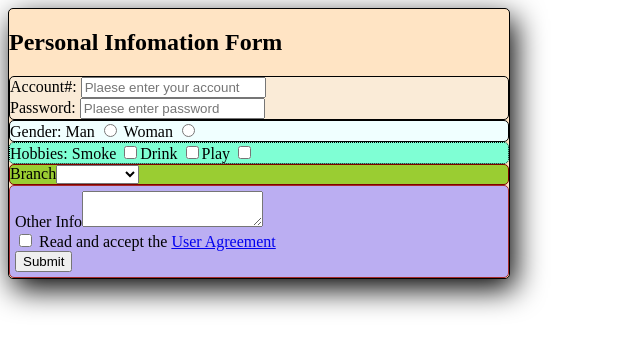
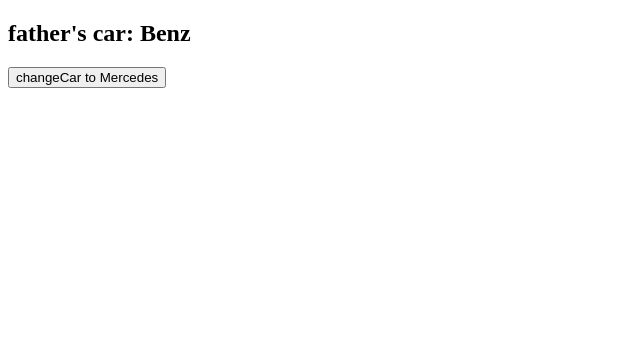
Before and after one commit to yangxiao0303/frontend-develop, a Vue app: page / in a window 1280 px wide. Shown: the top 352 px of the page, without its empty margins (0-640 px from the left). Built offline with nearby package versions, Linux system fonts and the light colour scheme.

Commit message:
06_单项数据流-简单体现

```diff
--- a/src/App.vue
+++ b/src/App.vue
@@ -1,39 +1,28 @@
 <template>
-  <div id="app">
-    <h2>{{ title }}</h2>
-    <FormInput />
-    <FormRadio/>
-    <FormCheckbox/>
-    <Dropdown/>
-    <TextArea></TextArea>
+  <div class="app">
+    <Son :car="car" :sendCar="updateCar"/>
   </div>
+
 </template>
 
 <script>
-import FormInput from "./components/FormInput.vue";
-import FormRadio from "./components/FormRadio.vue";
-import FormCheckbox from "./components/FormCheckbox.vue";
-import Dropdown from "./components/Dropdown.vue";
-import TextArea from "./components/TextArea.vue"
-
-export default {
-  name: "App",
-  // register the component
-  components: { FormInput,FormRadio,FormCheckbox,Dropdown,TextArea },
-  data() {
-    return {
-      title: "Personal Infomation Form",
-    };
-  },
-};
+import Son from './components/Son.vue'
+  export default {
+    name:'Dad',
+    data() {
+      return {
+        car: 'Benz'
+      }
+    },
+    components: {Son},
+    methods:{
+      updateCar(value){
+        this.car = value;
+      }
+    }
+  }
 </script>
 
 <style scoped>
-#app {
-  background-color: bisque;
-  border-radius: 5px;
-  border: 1px solid black;
-  box-shadow: 5px 10px 30px;
-  width: 500px;
-}
+
 </style>
--- a/src/components/Dropdown.vue
+++ /dev/null
@@ -1,32 +0,0 @@
-<template>
-  <div class="dropdown">
-    <label for="city">Branch</label>
-    <select id="city" v-model="city">
-      <option value="Beijing">Beijing</option>
-      <option value="Shanghai">Shanghai</option>
-      <option value="Chengdu">Chengdu</option>
-      <option value="Shenzhen">Shenzhen</option>
-      <option value="Wuhan">Wuhan</option>
-      <option value="Xian">Xian</option>
-    </select>
-  </div>
-</template>
-
-<script>
-  export default {
-    name:'Dropdown',
-    data() {
-      return {
-        city:''
-      }
-    },
-  }
-</script>
-<style scoped>
-.dropdown{
-  background-color: yellowgreen;
-  border: 1px double maroon;
-  border-radius: 5px;
-}
-
-</style>
--- a/src/components/FormCheckbox.vue
+++ /dev/null
@@ -1,31 +0,0 @@
-<template>
-  <form class="checkbox">
-    Hobbies:
-    <!-- v-model will collect the 'checked' bolean value if there is no value been configured -->
-    <label for="somke">Smoke
-    <input type="checkbox" id="somke" value="smoke" v-model="hobby"></label>
-    <label for="drink">Drink
-    <input type="checkbox" id="drink" value="drink" v-model="hobby"></label>
-    <label for="play">Play
-    <input type="checkbox" id="play" value="play" v-model="hobby"></label>
-  </form>
-</template>
-
-<script>
-  export default {
-    name:'FormCheckbox',
-    data() {
-      return {
-        hobby:[],
-      }
-    },
-  }
-</script>
-
-<style scoped>
-  .checkbox{
-    background-color: aquamarine;
-    border-radius: 5px;
-    border: 1px dotted black;
-  }
-</style>
--- a/src/components/FormInput.vue
+++ /dev/null
@@ -1,39 +0,0 @@
-<template>
-  <div class="input">
-    <label for="acc">Account#: </label>
-    <input
-      type="text"
-      id="acc"
-      placeholder="Plaese enter your account"
-      v-model="account"
-    />
-    <br>
-    <label for="pass">Password: </label>
-    <input
-      type="password"
-      id="pass"
-      placeholder="Plaese enter password"
-      v-model="password"
-    />
-  </div>
-</template>
-
-<script>
-export default {
-  name: "FormInput",
-  data() {
-    return {
-      account:'',
-      password:''
-    }
-  },
-};
-</script>
-
-<style scoped>
-.input{
-  background-color: antiquewhite;
-  border: 1px solid black;
-  border-radius: 5px;
-}
-</style>
--- a/src/components/FormRadio.vue
+++ /dev/null
@@ -1,45 +0,0 @@
-<template>
-  <form class="radio">
-    <!-- radio need have a value for vue to collect-->
-    Gender:
-    <label for="male">
-      Man
-      <input
-        type="radio"
-        name="sex"
-        id="male"
-        value="male"
-        v-model="gender"
-      />
-    </label>
-    <label for="female">
-      Woman
-      <input
-        type="radio"
-        name="sex"
-        id="female"
-        value="female"
-        v-model="gender"
-      />
-    </label>
-  </form>
-</template>
-
-<script>
-export default {
-  name: "FormRadio",
-  data() {
-    return {
-      gender: ""
-    };
-  },
-};
-</script>
-
-<style scoped>
-.radio{
-  background-color: azure;
-  border-radius: 5px;
-  border: 1px solid black;
-}
-</style>
--- a/src/components/HelloWorld.vue
+++ /dev/null
@@ -1,58 +0,0 @@
-<template>
-  <div class="hello">
-    <h1>{{ msg }}</h1>
-    <p>
-      For a guide and recipes on how to configure / customize this project,<br>
-      check out the
-      <a href="https://cli.vuejs.org" target="_blank" rel="noopener">vue-cli documentation</a>.
-    </p>
-    <h3>Installed CLI Plugins</h3>
-    <ul>
-      <li><a href="https://github.com/vuejs/vue-cli/tree/dev/packages/%40vue/cli-plugin-babel" target="_blank" rel="noopener">babel</a></li>
-      <li><a href="https://github.com/vuejs/vue-cli/tree/dev/packages/%40vue/cli-plugin-eslint" target="_blank" rel="noopener">eslint</a></li>
-    </ul>
-    <h3>Essential Links</h3>
-    <ul>
-      <li><a href="https://vuejs.org" target="_blank" rel="noopener">Core Docs</a></li>
-      <li><a href="https://forum.vuejs.org" target="_blank" rel="noopener">Forum</a></li>
-      <li><a href="https://chat.vuejs.org" target="_blank" rel="noopener">Community Chat</a></li>
-      <li><a href="https://twitter.com/vuejs" target="_blank" rel="noopener">Twitter</a></li>
-      <li><a href="https://news.vuejs.org" target="_blank" rel="noopener">News</a></li>
-    </ul>
-    <h3>Ecosystem</h3>
-    <ul>
-      <li><a href="https://router.vuejs.org" target="_blank" rel="noopener">vue-router</a></li>
-      <li><a href="https://vuex.vuejs.org" target="_blank" rel="noopener">vuex</a></li>
-      <li><a href="https://github.com/vuejs/vue-devtools#vue-devtools" target="_blank" rel="noopener">vue-devtools</a></li>
-      <li><a href="https://vue-loader.vuejs.org" target="_blank" rel="noopener">vue-loader</a></li>
-      <li><a href="https://github.com/vuejs/awesome-vue" target="_blank" rel="noopener">awesome-vue</a></li>
-    </ul>
-  </div>
-</template>
-
-<script>
-export default {
-  name: 'HelloWorld',
-  props: {
-    msg: String
-  }
-}
-</script>
-
-<!-- Add "scoped" attribute to limit CSS to this component only -->
-<style scoped>
-h3 {
-  margin: 40px 0 0;
-}
-ul {
-  list-style-type: none;
-  padding: 0;
-}
-li {
-  display: inline-block;
-  margin: 0 10px;
-}
-a {
-  color: #42b983;
-}
-</style>
--- /dev/null
+++ b/src/components/Son.vue
@@ -0,0 +1,21 @@
+<template>
+  <div class="son">
+    <h2>father's car: {{ car }}</h2>
+    <button @click="changeCar">changeCar to Mercedes</button>
+  </div>
+</template>
+
+<script>
+export default {
+  name: "Son",
+  props: ["car","sendCar"],
+  methods: {
+    changeCar(){
+      this.sendCar('Mercedes')
+    }
+  },
+};
+</script>
+
+<style scoped>
+</style>
--- a/src/components/TextArea.vue
+++ /dev/null
@@ -1,40 +0,0 @@
-<template>
-  <div class="textarea">
-    <label for="textarea">Other Info</label>
-    <textarea id="textarea" v-model="info"></textarea>
-    <br>
-    <label for="agreement">
-      <!-- checkbox infor collect -->
-      <input type="checkbox" v-model="agreement" />
-      Read and accept the <a href="#">User Agreement</a></label
-    >
-    <br>
-    <button @click="submit">Submit</button>
-  </div>
-</template>
-
-<script>
-export default {
-  name: "TextArea",
-  data() {
-    return {
-      info: "",
-      agreement: false,
-    };
-  },
-  methods:{
-    submit(){
-      alert('successfully Submitted!');
-    }
-  }
-};
-</script>
-
-<style scoped>
-.textarea{
-  background-color: rgb(187, 174, 242);
-  border: 1px double brown;
-  border-radius: 5px;
-  padding: 5px;
-}
-</style>
--- a/src/main.js
+++ b/src/main.js
@@ -1,5 +1,7 @@
 import Vue from "vue"
 import App from "./App.vue"
+
+Vue.config.productionTip = false;
 new Vue({
   components:{App},
   render(h) {
```
